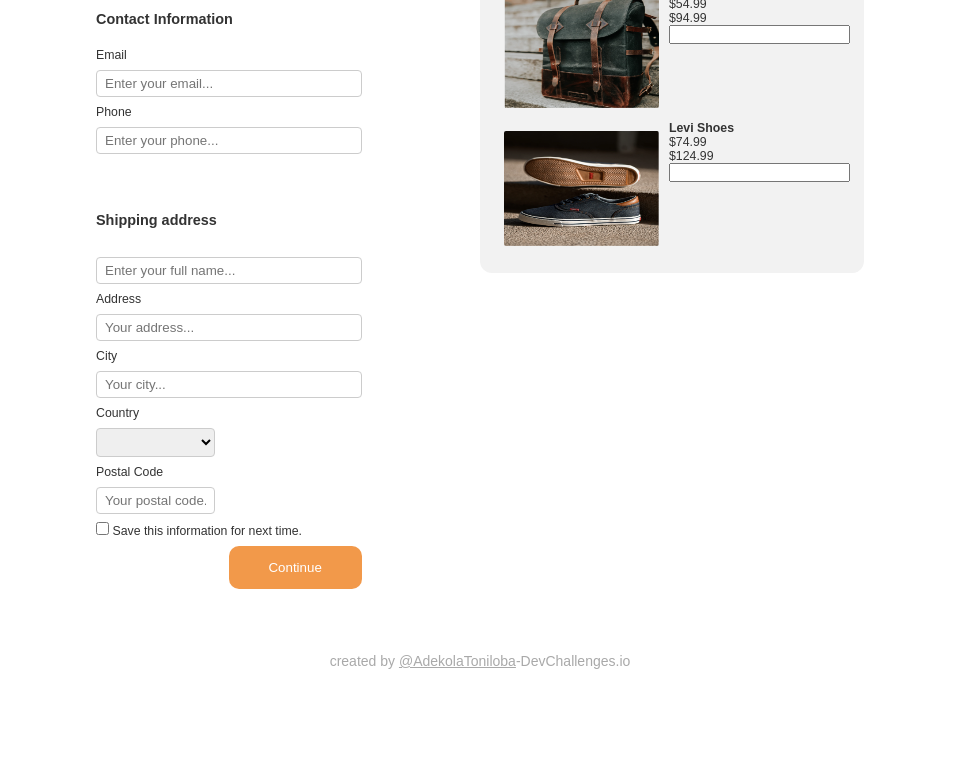
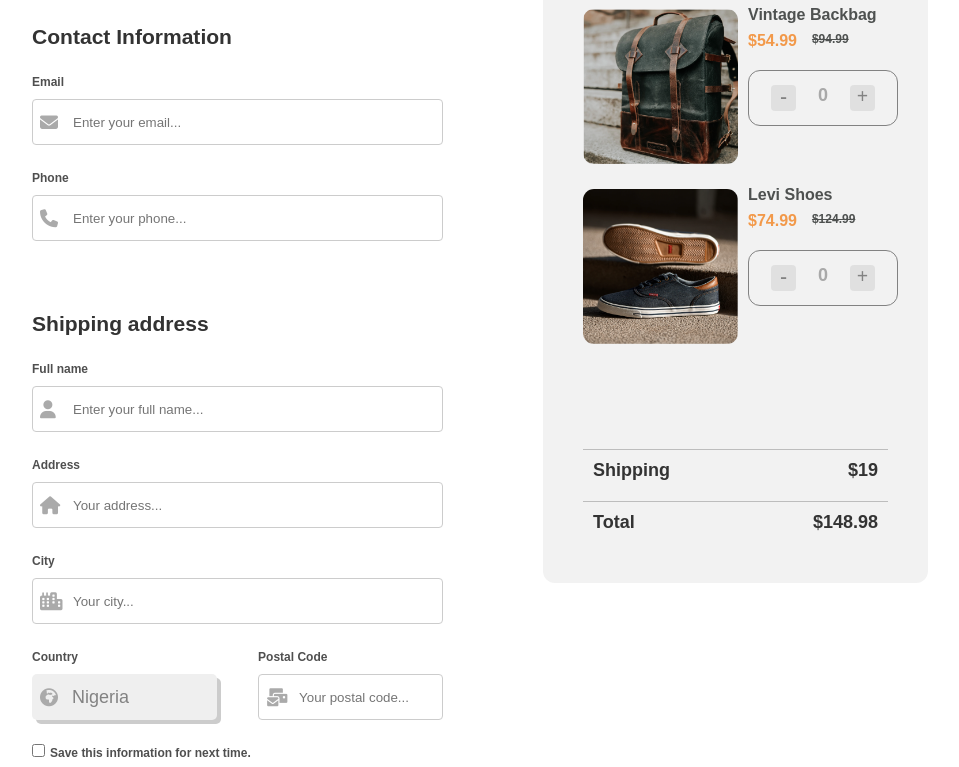
Before and after one commit to AdekolaToniloba/checkoutPage, a plain HTML site: page index.html in a window 1280 px wide. Shown: the part 87-854 px from the top of the page, without its empty margins (160-1119 px from the left). Before the commit the page ends 828 px from the top, so only its background shows below. Drawn offline with Linux system fonts and the light colour scheme.

Commit message:
finished the project

```diff
--- /dev/null
+++ b/app.js
@@ -0,0 +1,124 @@
+// CLIENT SIDE VALIDATION
+const form = document.getElementById("form");
+const email = document.getElementById("email");
+const phone = document.getElementById("phone");
+const fullName = document.getElementById("fullName");
+const address = document.getElementById("address");
+const city = document.getElementById("city");
+const country = document.getElementById("country");
+const postal = document.getElementById("postal");
+
+form.addEventListener("submit", (e) => {
+  e.preventDefault();
+
+  validateInputs();
+});
+
+const setError = (element, message) => {
+  const formGroup = element.parentElement;
+  const errorDisplay = formGroup.querySelector(".error");
+
+  errorDisplay.innerText = message;
+  formGroup.classList.add("error");
+  formGroup.classList.remove("success");
+};
+
+const setSuccess = (element) => {
+  const formGroup = element.parentElement;
+  const errorDisplay = formGroup.querySelector(".error");
+
+  errorDisplay.innerText = "";
+  formGroup.classList.add("success");
+  formGroup.classList.remove("error");
+};
+
+const isValidEmail = (email) => {
+  const re =
+    /^(([^<>()[\]\\.,;:\s@"]+(\.[^<>()[\]\\.,;:\s@"]+)*)|(".+"))@((\[[0-9]{1,3}\.[0-9]{1,3}\.[0-9]{1,3}\.[0-9]{1,3}\])|(([a-zA-Z\-0-9]+\.)+[a-zA-Z]{2,}))$/;
+
+  return re.test(string(email).toLowerCase());
+};
+
+const validateInputs = () => {
+  const emailValue = email.value.trim();
+  const phoneValue = phone.value.trim();
+  const fullNameValue = fullName.value.trim();
+  const addressValue = address.value.trim();
+  const cityValue = city.value.trim();
+  const countryValue = country.value.trim();
+  const postalValue = postal.value.trim();
+
+  if (emailValue === "") {
+    setError(email, "Email is required");
+  } else if (!isValidEmail(emailValue)) {
+    setError(email, "Provide a valid email address");
+  } else {
+    setSuccess(email);
+  }
+
+  if (phoneValue === "") {
+    setError(phone, "Phone number is required");
+  } else {
+    setSuccess(phone);
+  }
+
+  if (fullNameValue === "") {
+    setError(fullName, "Full name is required");
+  } else {
+    setSuccess(fullName);
+  }
+
+  if (addressValue === "") {
+    setError(address, "Address is required");
+  } else {
+    setSuccess(address);
+  }
+
+  if (cityValue === "") {
+    setError(city, "City is required");
+  } else {
+    setSuccess(city);
+  }
+
+  if (countryValue === "") {
+    setError(country, "Country is required");
+  } else {
+    setSuccess(country);
+  }
+
+  if (postalValue === "") {
+    setError(postal, "Postal number is required");
+  } else {
+    setSuccess(postal);
+  }
+};
+
+// COUNTER
+const minus = document.getElementById("min");
+const add = document.getElementById("plus");
+const value = document.getElementById("count");
+const minuss = document.getElementById("mins");
+const adds = document.getElementById("pluss");
+const values = document.getElementById("counts");
+let integer = 0;
+let integers = 0;
+
+add.addEventListener("click", function () {
+  integer += 1;
+  value.innerHTML = integer;
+});
+
+minus.addEventListener("click", function () {
+  integer -= 1;
+  value.innerHTML = integer;
+});
+
+adds.addEventListener("click", function () {
+  integers += 1;
+  values.innerHTML = integers;
+});
+
+minuss.addEventListener("click", function () {
+  integers -= 1;
+  values.innerHTML = integers;
+});
--- a/css/style.css
+++ b/css/style.css
@@ -5,6 +5,8 @@
     --color-light:  #828282;
     --card-bg: #F2F2F2;
 }
+
+  @import url('https://fonts.googleapis.com/css2?family=Montserrat:wght@400;500;600;700&display=swap');
 
 
 
@@ -28,36 +30,96 @@ html {
 body {
     width: 100vw;
     height: 100vh;
-    font-family: poppins, sans-serif;
-    font-size: 0.88rem;
+    font-family: Montserrat, sans-serif;
+    font-weight: 600;
+    font-size: 18px;
     user-select: none;
     overflow-x: hidden;
-    color: var(--color-primary);
+    /* color: var(--color-primary); */
 }
 
 .container {
-    width: 60%;
+    width: 70%;
     margin: 2rem auto;
     display: flex;
     justify-content: space-between;
 }
 
+.left {
+    margin-right: 100px;
+}
+
 h1 {
     margin-bottom: 3rem;
+    color: #4E5150;
+    ;
 }
 
 h3 {
     margin-bottom: 1.5rem;
+    color: #333333;
+}
+
+label {
+    font-size: 12px;
+    color: #4F4F4F;
 }
 
 input[type=text], [type=email], [type=tel], select {
     width: 100%;
-    padding: 5px 8px;
+    padding:  8px;
     margin: 8px 0;
     display: inline-block;
     border: 1px solid #ccc;
     border-radius: 4px;
     box-sizing: border-box;
+    height: 46px;
+    box-sizing: border-box;
+  transition: 0.3s;
+  }
+  select {
+    appearance: none;
+    border: none;
+    font-size: 18px;
+    color: #828282;
+    /* background-color: #eee; */
+    border-radius: 5px;
+    box-shadow: 4px 4px #ccc;
+  }
+
+  .form-group [type=text], [type=email], [type=tel], select {
+    padding-left: 40px;
+  }
+
+  .form-group {
+    position: relative;
+  }
+
+  .form-group i {
+    position: absolute;
+    left: 0;
+    top: 34px;
+    padding: 9px 8px;
+    color: #aaa;
+    transition: 0.3s;
+  }
+
+  .form-group.success input {
+    border-color: #09c372;
+  }
+
+  .form-group.error input {
+    border-color: #ff3860;
+  }
+
+  .form-group .error {
+    color: #ff3860;
+    font-size: 9px;
+    height: 13px;
+  }
+
+  .form-group input:focus {
+    outline: 0;
   }
 
   .ship-title {
@@ -66,6 +128,14 @@ input[type=text], [type=email], [type=tel], select {
 
   .half{
     width: 45%;
+  }
+  .side-side {
+    display: flex;
+    justify-content: space-between;
+  }
+
+  .country {
+    margin-right: 5px;
   }
 
 
@@ -80,27 +150,120 @@ input[type=text], [type=email], [type=tel], select {
     float: right;
     cursor: pointer;
   }
+  .fa-solid {
+    color: #828282;
+}
+
+  .checkbox {
+    font-size: 12px;
+    color: #4F4F4F;
+  }
+
+
 
 .card {
-    background: #F2F2F2;
+background:  var(--card-bg);
 border-radius: 12px;
-padding: 1rem;
+padding: 30px;
 margin: 2rem auto;
 }
-img{
+
+ img{
     width: 175px;
-    height: 135px;
-    border-radius: 12px;
+    height: 175px;
+    border-radius: 12%;
     padding: 10px;
 }
 
 .item-1 {
     display: flex;
+
 }
 
 .item-2 {
     display: flex;
+    margin-bottom: 90px;
 }
+
+.set-side {
+  margin-top: 0.5rem;
+  margin-bottom: 1rem;
+}
+
+h4 {
+    color: #4E5150;
+    font-size: 16px;
+    margin-bottom: 8px;
+}
+
+.prices {
+    display: flex;
+    /* justify-content: space-evenly; */
+    gap: 15px;
+    margin-bottom: 20px;
+}
+
+.orange {
+    color: #F2994A;
+    font-size: 16px;
+}
+
+.line {
+    font-size: 12px;
+    color: #4E5150;
+}
+
+#count-number {
+  /* margin-top: 1.5rem; */
+    display: flex;
+    flex-direction: row;
+    justify-content: space-evenly;
+    border: 1px solid #828282;
+    color: #A9A9A9;
+    border-radius: 12px;
+    padding: 1rem 0;
+    margin: 0;
+    width: 150px;
+    /* height: 52px; */
+
+}
+
+#min, #plus, #mins, #pluss {
+  font-size: 20px;
+  color: #828282;
+  text-align: center;
+  background: #E0E0E0;
+  border-radius: 4px;
+  border: none;
+  width: 24.23px;
+    height: 26.24px;
+    font-family: 'Montserrat';
+}
+
+
+
+.shipping {
+    margin-top: 50px;
+    display: flex;
+    justify-content: space-between;
+    margin: 10px;
+    border-top: solid 1px #BDBDBD;
+    color: #333333;
+    font-size: 18px;
+    padding: 10px;
+
+}
+
+.total {
+    display: flex;
+    justify-content: space-between;
+    margin: 10px;
+    border-top: solid 1px #BDBDBD;
+    color: #333333;
+    font-size: 18px;
+    padding: 10px;
+}
+
 
 
 
@@ -127,3 +290,32 @@ footer a {
 footer a:hover {
     border-bottom: 2px solid #A9A9A9;
 }
+
+
+/* Responsiveness */
+@media screen and (min-width:376px) and (max-width:767px){
+  body {
+    width: 100%;
+    height: auto;
+    /* display: flex;
+    flex-direction: center;
+    justify-content: center;
+    align-items: center; */
+  }
+
+  .container {
+    display: flex;
+    flex-direction: column-reverse;
+    justify-content: center;
+        align-items: center;
+        /* position: relative; */
+  }
+
+  .left {
+    margin: auto;
+    position: relative;
+  }
+
+
+
+}
--- a/index.html
+++ b/index.html
@@ -7,6 +7,9 @@
       content="width=device-width, initial-scale=1,
   maximum-scale=5"
     />
+<!--
+    <link rel="stylesheet" href="https://cdnjs.cloudflare.com/ajax/libs/font-awesome/4.7.0/css/font-awesome.min.css"> -->
+    <link rel="stylesheet" href="https://cdnjs.cloudflare.com/ajax/libs/font-awesome/6.3.0/css/all.min.css" integrity="sha512-SzlrxWUlpfuzQ+pcUCosxcglQRNAq/DZjVsC0lE40xsADsfeQoEypE+enwcOiGjk/bSuGGKHEyjSoQ1zVisanQ==" crossorigin="anonymous" referrerpolicy="no-referrer" />
 
 <link rel="stylesheet" href="./css/style.css">
     <title>Checkout Page</title>
@@ -17,45 +20,68 @@
 
         <!-- Left Side -->
         <div class="left">
+          <!-- <div class="position"> -->
           <h1>Checkout</h1>
+        <!-- </div> -->
           <h3>Contact Information</h3>
 
-          <form action="" class="form-control">
+          <form action="" class="form-control" id="form">
             <div class="form-group">
             <label for="" class="email">Email</label>
             <input type="email" name="email" id="email" placeholder="Enter your email...">
+            <i class="fa-solid fa-envelope" aria-hidden="true"></i>
+            <div class="error"></div>
           </div>
 
           <div class="form-group">
             <label for="" class="phone">Phone</label>
             <input type="tel" name="phone" id="phone" placeholder="Enter your phone...">
+            <i class="fa-solid fa-phone" aria-hidden="true"></i>
+            <div class="error"></div>
           </div>
 
           <h3 class="ship-title">Shipping address</h3>
           <div class="form-group">
-            <label for="" class="fullName"><Address></Address></label>
+            <label for="" class="fullName">Full name</label>
             <input type="text" name="name" id="fullName" placeholder="Enter your full name...">
+            <i class="fa-solid fa-user" aria-hidden="true"></i>
+            <div class="error"></div>
           </div>
 
           <div class="form-group">
             <label for="" class="address">Address</label>
             <input type="text" name="address" id="address" placeholder="Your address...">
+            <i class="fa-solid fa-house" aria-hidden="true"></i>
+            <div class="error"></div>
           </div>
 
           <div class="form-group">
             <label for="" class="city">City</label>
             <input type="text" name="city" id="city" placeholder="Your city...">
+            <i class="fa-solid fa-city" aria-hidden="true"></i>
+            <div class="error"></div>
           </div>
 
+          <div class="side-side">
           <div class="form-group half">
             <label for="" class="country">Country</label>
-            <select name="country" id="country" class="country"></select>
+            <select name="country" id="country" class="country">
+              <option>Togo</option>
+              <option>Cameroon</option>
+              <option>Ghana</option>
+              <option selected>Nigeria</option>
+            </select>
+            <i class="fa-solid fa-earth-africa" aria-hidden="true"></i>
+            <div class="error"></div>
           </div>
 
           <div class="form-group half">
             <label for="" class="postal">Postal Code</label>
             <input type="text" name="postalCode" id="postal" placeholder="Your postal code...">
+            <i class="fa-solid fa-envelopes-bulk" aria-hidden="true"></i>
+            <div class="error"></div>
           </div>
+        </div>
 
           <div class="form-group">
             <input type="checkbox" name="checkbox" id="saveInfo">
@@ -79,11 +105,14 @@
                   <h4>Vintage Backbag</h4>
                   <div class="prices">
                   <p class="orange">$54.99</p>
-                  <p class="line">$94.99</p>
+                  <p class="line"><s>$94.99</s></p>
                 </div>
-                <div class="input-step">
-                  <input type="number" name="" id="">
-                </div>
+
+                <div id="count-number">
+                  <div id="min">-</div>
+                  <p id="count">0</p>
+                  <div id="plus">+</div>
+              </div>
                 </div>
 
             </div>
@@ -98,17 +127,29 @@
                   <h4>Levi Shoes</h4>
                   <div class="prices">
                   <p class="orange">$74.99</p>
-                  <p class="line">$124.99</p>
+                  <p class="line"><s>$124.99</s></p>
                 </div>
-                <div class="input-step">
-                  <input type="number" name="" id="">
-                </div>
+
+                <div id="count-number">
+                  <div id="mins">-</div>
+                  <p id="counts">0</p>
+                  <div id="pluss">+</div>
+              </div>
                 </div>
 
             </div>
+            <div class="shipping">
+              <p>Shipping</p>
+              <p>$19</p>
+            </div>
 
+            <div class="total">
+              <p>Total</p>
+              <p>$148.98</p>
+            </div>
 
             </div>
+
           </div>
         </div>
         </div>
@@ -120,5 +161,6 @@
     <footer>
       <p>created by <a href="https://github.com/adekolatoniloba">@AdekolaToniloba</a>-DevChallenges.io</p>
     </footer>
+    <script src="app.js"></script>
   </body>
 </html>
```
